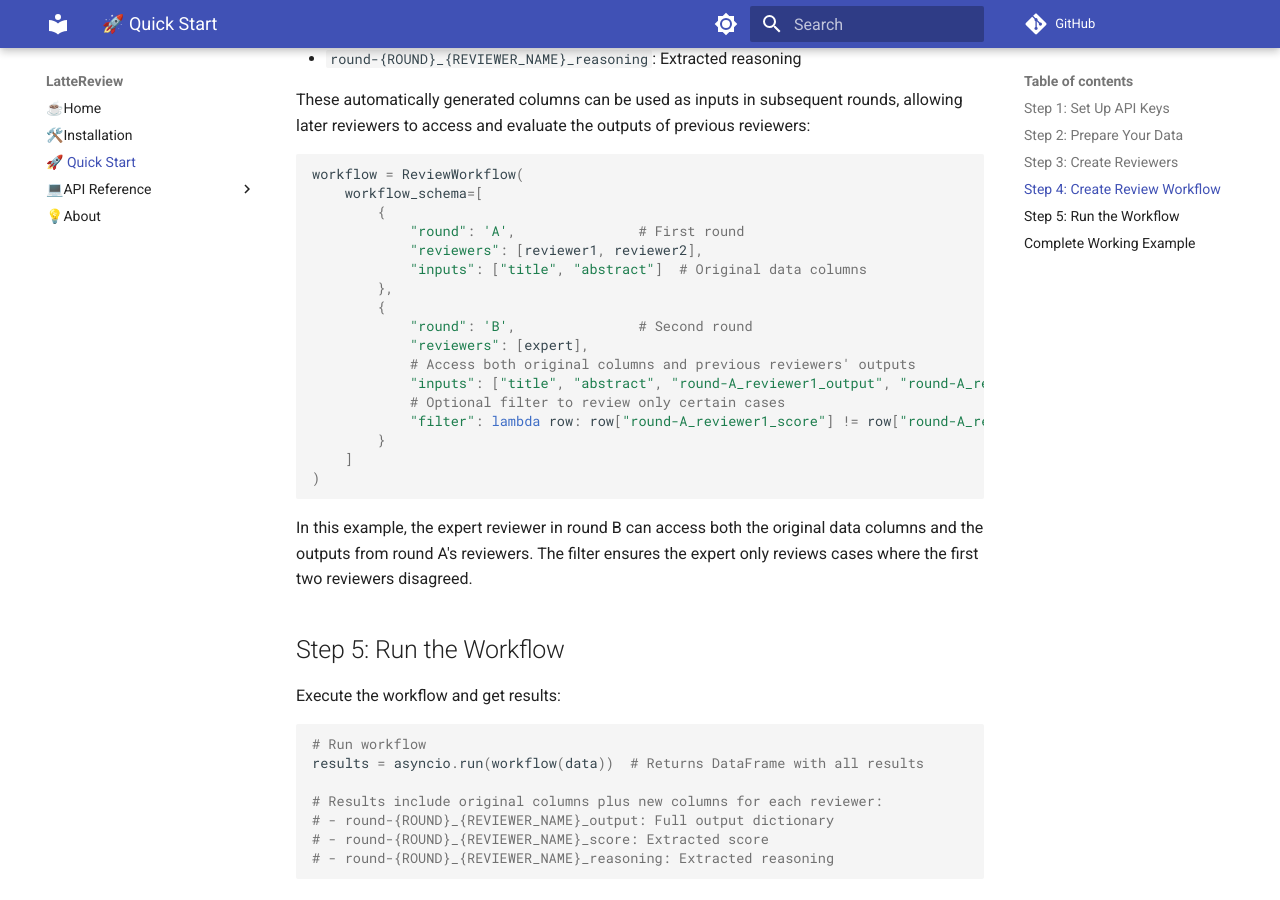
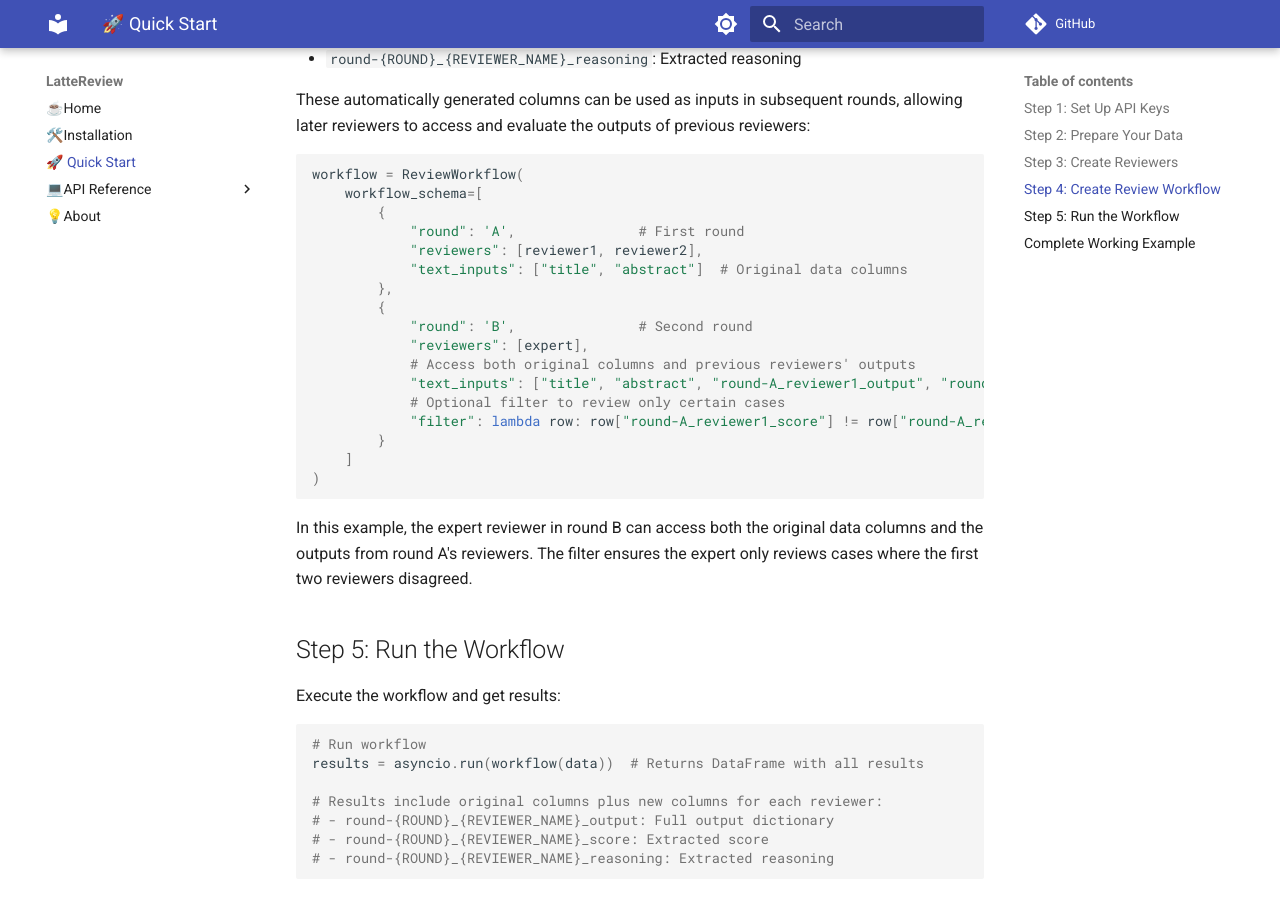
Before and after one commit to kevinchung58/LatteReview, an MkDocs documentation site: the page built from docs/quickstart.md, in a window 1280 px wide and 900 px high, scrolled down 2008 px. Built offline with MkDocs 1.6.1 and Material for MkDocs 9.7.7, drawn with Linux system fonts in a browser that asks for light colours; comment, search, counter and statistics services are not loaded; some of the changed text lies outside the part shown.

```diff
--- a/docs/quickstart.md
+++ b/docs/quickstart.md
@@ -89,13 +89,13 @@ workflow = ReviewWorkflow(
         {
             "round": 'A',               # First round
             "reviewers": [reviewer1, reviewer2],
-            "inputs": ["title", "abstract"]  # Original data columns
+            "text_inputs": ["title", "abstract"]  # Original data columns
         },
         {
             "round": 'B',               # Second round
             "reviewers": [expert],
             # Access both original columns and previous reviewers' outputs
-            "inputs": ["title", "abstract", "round-A_reviewer1_output", "round-A_reviewer2_score"],
+            "text_inputs": ["title", "abstract", "round-A_reviewer1_output", "round-A_reviewer2_score"],
             # Optional filter to review only certain cases
             "filter": lambda row: row["round-A_reviewer1_score"] != row["round-A_reviewer2_score"]
         }
@@ -171,12 +171,12 @@ workflow = ReviewWorkflow(
         {
             "round": 'A',  # First round: Initial review by both reviewers
             "reviewers": [reviewer1, reviewer2],
-            "inputs": ["title", "abstract"]
+            "text_inputs": ["title", "abstract"]
         },
         {
             "round": 'B',  # Second round: Expert reviews only disagreements
             "reviewers": [expert],
-            "inputs": ["title", "abstract", "round-A_Alice_output", "round-A_Bob_output"],
+            "text_inputs": ["title", "abstract", "round-A_Alice_output", "round-A_Bob_output"],
             "filter": lambda row: row["round-A_Alice_score"] != row["round-A_Bob_score"]
         }
     ]
```
Also changed, not shown: README.md (+2 -2 lines).
